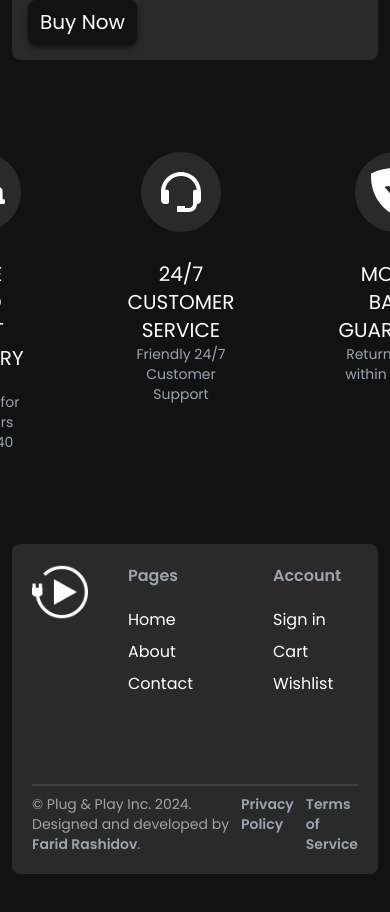
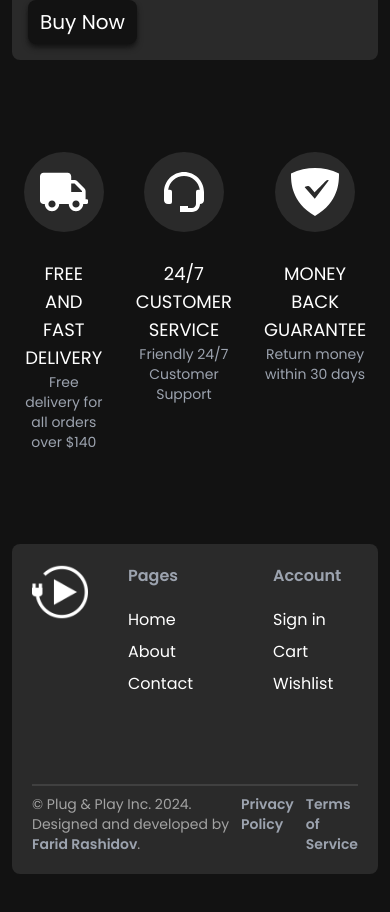
Before and after one commit to imrashidov/plug-and-play, a React (Vite) app: page / in a window 390 px wide. Shown: the part 4477-5389 px from the top of the page. Built offline with nearby package versions, Linux system fonts and the light colour scheme.

Commit message:
Add: Responsive style for "Banner" section

```diff
--- a/src/index.css
+++ b/src/index.css
@@ -280,7 +280,7 @@ button {
 /* Banner Section Start */
 
 .banner-main {
-  @apply text-center flex  justify-center gap-20;
+  @apply text-center flex justify-center gap-20 max-md:gap-2;
 }
 .banner-item {
   @apply flex flex-col items-center p-3;
@@ -295,7 +295,7 @@ button {
   @apply mt-7;
 }
 .banner-item-text h4 {
-  @apply uppercase text-xl;
+  @apply uppercase text-xl max-md:text-lg;
 }
 .banner-item-text p {
   @apply text-gray-400 text-sm;
```
